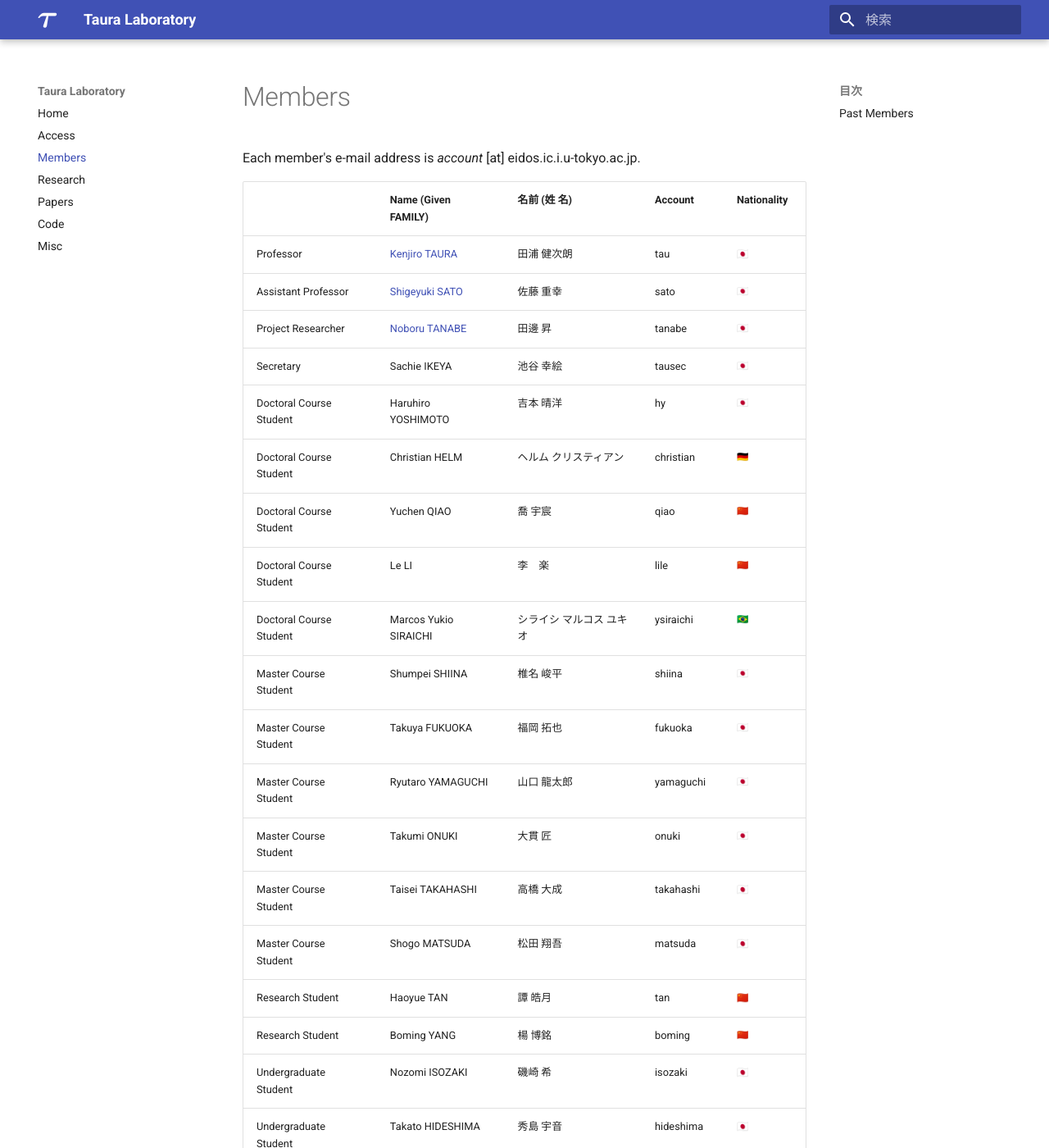
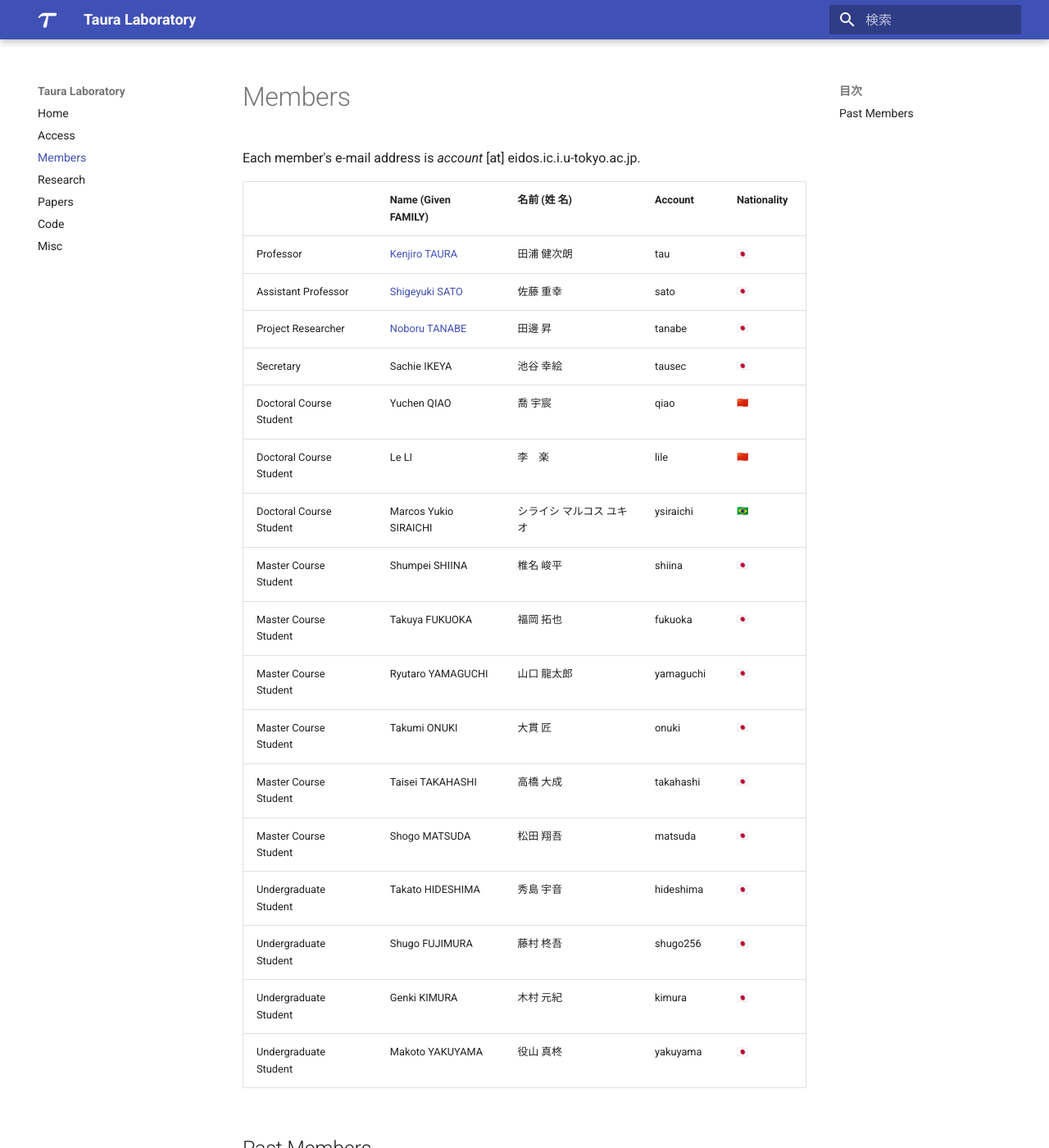
Before and after one commit to Yukayo/taura-lab, an MkDocs documentation site: the page built from docs/members.md, in a window 1280 px wide and 1400 px high. Shown: the whole window at 82% size. Built offline with MkDocs 1.6.1 and Material for MkDocs 9.7.7, drawn with Linux system fonts in a browser that asks for light colours; emoji names are drawn with the system emoji font.

Commit message:
Update members.md

```diff
--- a/docs/members.md
+++ b/docs/members.md
@@ -8,8 +8,6 @@ Each member's e-mail address is _account_ [at] eidos.ic.i.u-tokyo.ac.jp.
 |Assistant Professor|[Shigeyuki SATO](https://www.eidos.ic.i.u-tokyo.ac.jp/~sato/) |佐藤 重幸|sato|:jp:|
 |Project Researcher|[Noboru TANABE](https://www.linkedin.com/in/noboru-tanabe-8014846a/)|田邊 昇|tanabe|:jp:|
 |Secretary|Sachie IKEYA|池谷 幸絵|tausec|:jp:|
-|Doctoral Course Student|Haruhiro YOSHIMOTO|吉本 晴洋|hy|:jp:|
-|Doctoral Course Student|Christian HELM|ヘルム クリスティアン |christian|:de:|
 |Doctoral Course Student|Yuchen QIAO|喬 宇宸 |qiao|:cn:|
 |Doctoral Course Student|Le LI |李　楽 |lile|:cn:|
 |Doctoral Course Student|Marcos Yukio SIRAICHI|シライシ マルコス ユキオ|ysiraichi|:br:|
@@ -19,9 +17,6 @@ Each member's e-mail address is _account_ [at] eidos.ic.i.u-tokyo.ac.jp.
 |Master Course Student|Takumi ONUKI|大貫 匠 |onuki |:jp:|
 |Master Course Student|Taisei TAKAHASHI|高橋 大成 |takahashi|:jp:|
 |Master Course Student|Shogo MATSUDA|松田 翔吾 |matsuda|:jp:|
-|Research Student|Haoyue TAN|譚 皓月|tan|:cn:|
-|Research Student|Boming YANG|楊 博銘|boming|:cn:|
-|Undergraduate Student|Nozomi ISOZAKI|磯崎 希 |isozaki |:jp:|
 |Undergraduate Student|Takato HIDESHIMA|秀島 宇音 |hideshima |:jp:|
 |Undergraduate Student|Shugo FUJIMURA|藤村 柊吾|shugo256|:jp:|
 |Undergraduate Student|Genki KIMURA|木村 元紀|kimura|:jp:|
```
